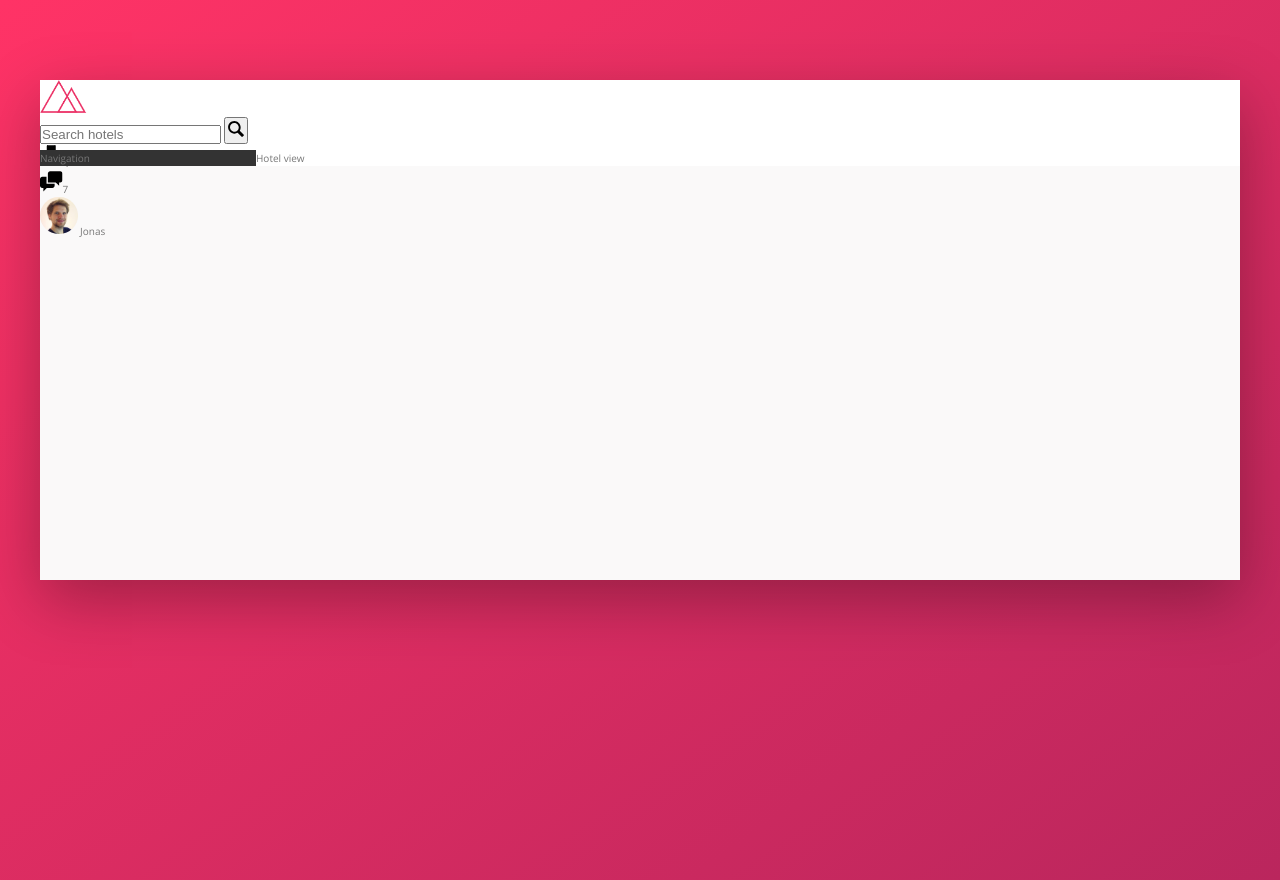
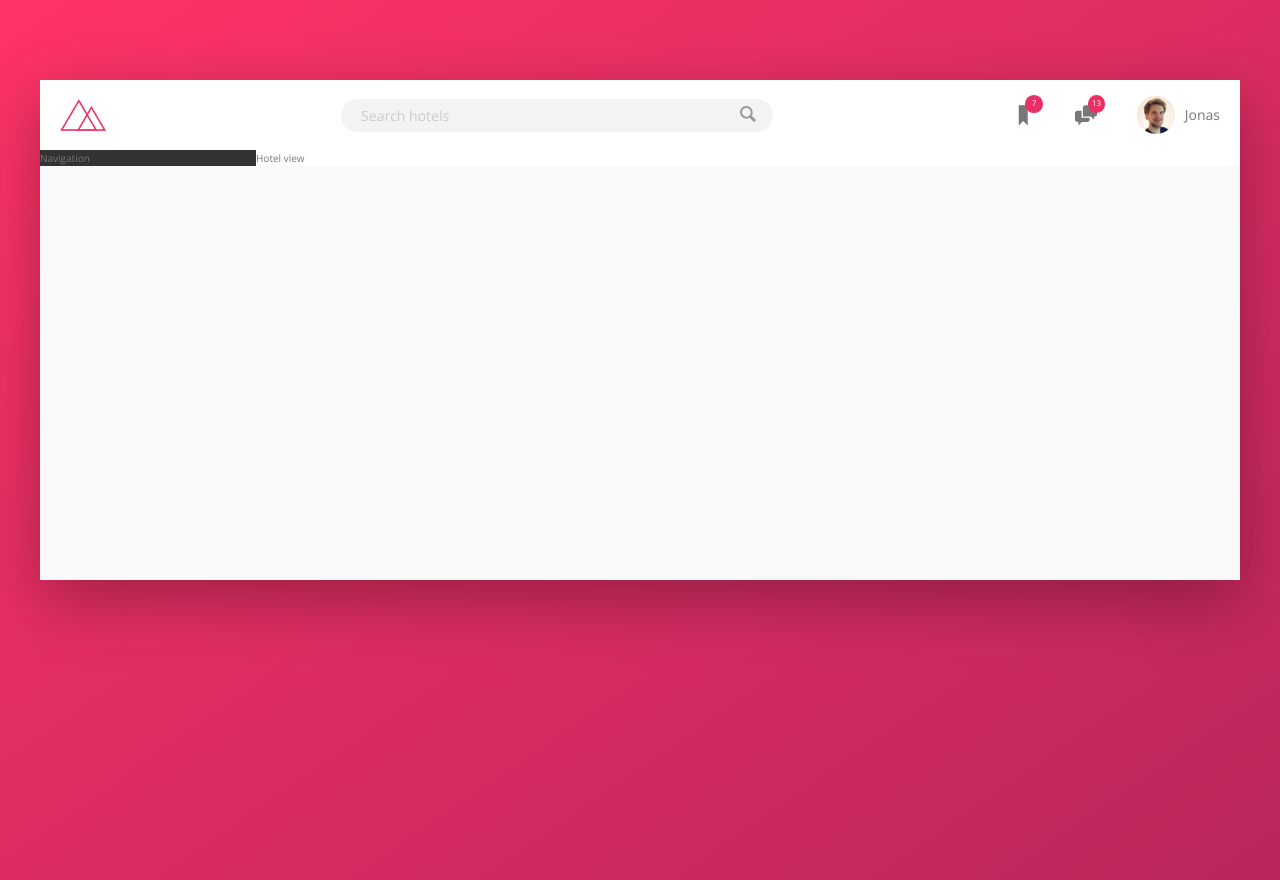
Before and after one commit to araltasher/Udemy-advanced-css, a website: page trillo/index.html in a window 1280 px wide. Drawn offline with nearby package versions, Linux system fonts and the light colour scheme.

Commit message:
finished header

```diff
--- a/trillo/index.html
+++ b/trillo/index.html
@@ -36,7 +36,7 @@
                 <div class="user-nav__icon-box">
                     <svg class="user-nav__icon">
                         <use xlink:href="img/sprite.svg#icon-chat"></use>
-                        <span class="user-nav__notification">7</span>
+                        <span class="user-nav__notification">13</span>
                     </svg>
                 </div>
                 <div class="user-nav__user">
--- a/trillo/sass/_component.scss
+++ b/trillo/sass/_component.scss
@@ -2,17 +2,55 @@
 
 .logo {
     height: 3.25rem;
+    margin-left: 2rem;
 }
 
 
 /*  SEARCH BAR  */
 
 .search {
-    &__input {}
-    &__button {}
+    flex: 0 0 40%;
+    display: flex;
+    align-items: center;
+    justify-content: center;
+    &__input {
+        font-family: inherit;
+        font-size: inherit;
+        color: inherit;
+        background-color: var(--color-grey-light-2);
+        border: none;
+        padding: .7rem 2rem;
+        border-radius: 100px;
+        width: 90%;
+        transition: all .2s;
+        margin-right: -3.5rem;
+        &:focus {
+            outline: none;
+            width: 100%;
+            background-color: var(--color-grey-light-3);
+        }
+        &::-webkit-input-placeholder {
+            font-weight: 100;
+            color: var(--color-grey-light-4);
+        }
+    }
+    &__input:focus+&__button {
+        background-color: var(--color-grey-light-3);
+    }
+    &__button {
+        border: none;
+        background-color: var(--color-grey-light-2);
+        &:focus {
+            outline: none;
+        }
+        &:active {
+            transform: translateY(2px);
+        }
+    }
     &__icon {
         height: 2rem;
         width: 2rem;
+        fill: var(--color-grey-dark-3);
     }
 }
 
@@ -20,16 +58,47 @@
 /*  USER NAVIGATION */
 
 .user-nav {
-    &__icon-box {}
+    display: flex;
+    align-items: center;
+    align-self: stretch;
+    &>* {
+        padding: 0 2rem;
+        cursor: pointer;
+        height: 100%;
+        display: flex;
+        align-items: center;
+    }
+    &>*:hover {
+        background-color: var(--color-grey-light-2);
+    }
+    &__icon-box {
+        position: relative;
+    }
     &__icon {
         height: 2.25rem;
         width: 2.25rem;
+        fill: var(--color-grey-dark-2);
     }
-    &__notification {}
-    &__user {}
+    &__notification {
+        font-size: .8rem;
+        height: 1.75rem;
+        width: 1.75rem;
+        border-radius: 50%;;
+        background-color: var(--color-primary);
+        color: #fff;
+        position: absolute;
+        top: 1.5rem;
+        right:1.2rem;
+
+        display:flex;
+        justify-content: center;
+        align-items: center;
+
+    }
+
     &__user-photo {
-        height:3.75rem;
+        height: 3.75rem;
         border-radius: 50%;
+        margin-right: 1rem;
     }
-    &__user-name {}
 }
--- a/trillo/sass/_layout.scss
+++ b/trillo/sass/_layout.scss
@@ -7,9 +7,14 @@
 }
 
 .header {
+    font-size: 1.4rem;
     height: 7rem;
     background-color: #fff;
     border-bottom: var(--color-grey-light-2);
+
+    display: flex;
+    justify-content: space-between;
+    align-items: center;
 }
 
 .content {
```
Also changed, not shown: trillo/css/style.css.
